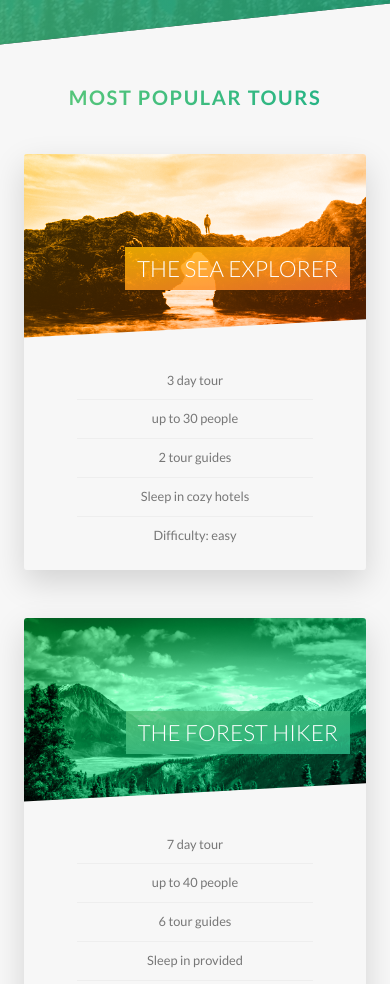
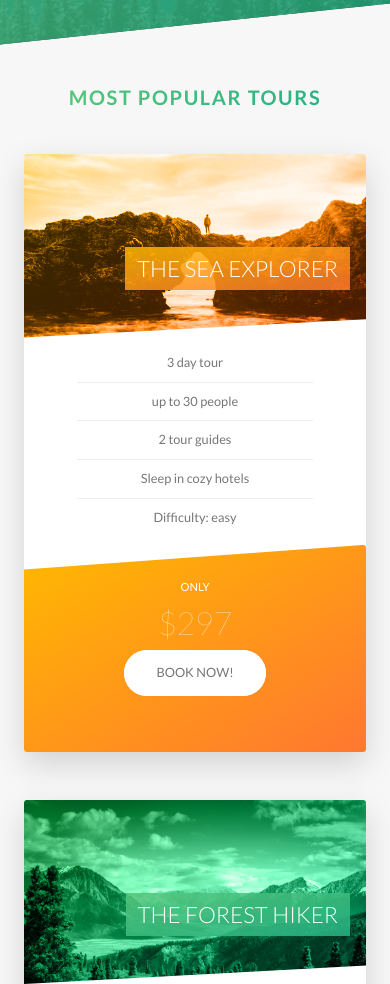
Before and after one commit to roesnera/Natours-Project, a website: page index.html in a window 390 px wide. Shown: the part 2705-3689 px from the top of the page. Drawn offline with Linux system fonts and the light colour scheme.

Commit message:
adds responsiveness through all components other than css popup

```diff
--- a/sass/components/_card.scss
+++ b/sass/components/_card.scss
@@ -137,4 +137,51 @@
         font-size: 6rem;
         font-weight: 100;
     }
+
+    @include respond(tab-port){
+        // functionality
+        height: auto;
+        border-radius: 3px;
+        background-color: $color-white;
+        box-shadow: 0 1.5rem 4rem rgba($color-black, .15);
+
+        &__side {
+            height: auto;
+            transition: all .8s ease;
+            position: relative;
+            box-shadow: none;
+
+            &--back {
+                transform: rotateY(0) translateY(0);
+                clip-path: polygon(0 12%, 100% 0, 100% 100%, 0 100%);
+                margin-top: -3rem;
+            }
+        }
+
+        &__details {
+            padding: .8rem 3rem 4rem 3rem;
+        }
+
+        &:hover &__side--front {
+            transform: rotateY(0);
+        }
+
+        // BACK SIDE STYLING
+        &__cta {
+            position: relative;
+            top: 0%;
+            left: 0;
+            transform: translate(0);
+            width: 100%;
+            padding: 4rem;
+        }
+
+        &__price-box {
+            margin-bottom: 3rem;
+        }
+
+        &__price-value {
+            font-size: 4rem;
+        }
+    }
 }
--- a/sass/components/_form.scss
+++ b/sass/components/_form.scss
@@ -15,6 +15,11 @@
         width: 90%;
         display: block;
         transition: all .3s;
+
+        @include respond(tab-port){
+            width: 100%;
+            margin-bottom: 2rem;
+        }
 
         &::-webkit-input-placeholder{
             color: $color-grey-dark-2;
@@ -49,6 +54,11 @@
     &__radio-group {
         width: 49%;
         display: inline-block;
+
+        @include respond(tab-port){
+            width: 100%;
+            margin-bottom: 2rem;
+        }
     }
 
     &__radio-input {
--- a/sass/components/_story.scss
+++ b/sass/components/_story.scss
@@ -8,6 +8,16 @@
     padding-left: 9rem;
     font-size: $default-font-size;
     transform: skewX(-12deg);
+
+    @include respond(tab-port){
+        width: 100%;
+        padding: 4rem;
+        padding-left: 7rem;
+    }
+
+    @include respond(phone){
+        transform: skew(0);
+    }
 
     // The below wont work because you can only transform an element once
     // the .story__shape class has a more specific transform, so we have to apply this manually to each child element
@@ -33,6 +43,10 @@
 
         // unskews circle
         transform: translateX(-3rem) skewX(12deg);
+
+        @include respond(phone) {
+            transform: translateX(-3rem) skewX(0);
+        }
     }
 
     &__img{
@@ -43,6 +57,10 @@
 
     &__text {
         transform: skewX(12deg);
+
+        @include respond(phone){
+            transform: skew(0);
+        }
     }
 
     &__caption {
--- a/sass/pages/_home.scss
+++ b/sass/pages/_home.scss
@@ -70,10 +70,31 @@
 
     border-radius: 3px;
     box-shadow: 0 1.5rem 4rem rgba($color-black, 0.8);
-    height: 50rem;
+
+    @include respond(tab-land){
+        background-image: linear-gradient(105deg,
+            rgba($color-white, 0.9) 0%,
+            rgba($color-white, 0.9) 65%,
+            transparent 65%), url(../img/nat-10.jpg);
+            background-size: cover;
+    }
+
+    @include respond(tab-port){
+        background-image: linear-gradient(105deg,
+            rgba($color-white, 0.9) 0%,
+            rgba($color-white, 0.9) 100%), url(../img/nat-10.jpg);
+    }
 
     &__form {
         width: 50%;
         padding: 6rem;
+
+        @include respond(tab-land){
+            width: 65%;
+        }
+
+        @include respond(tab-port){
+            width: 100%;
+        }
     }
 }
```
Also changed, not shown: css/style.css.
